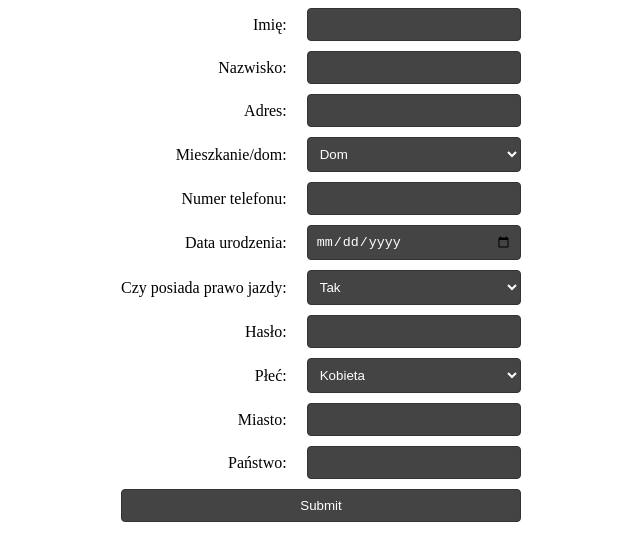
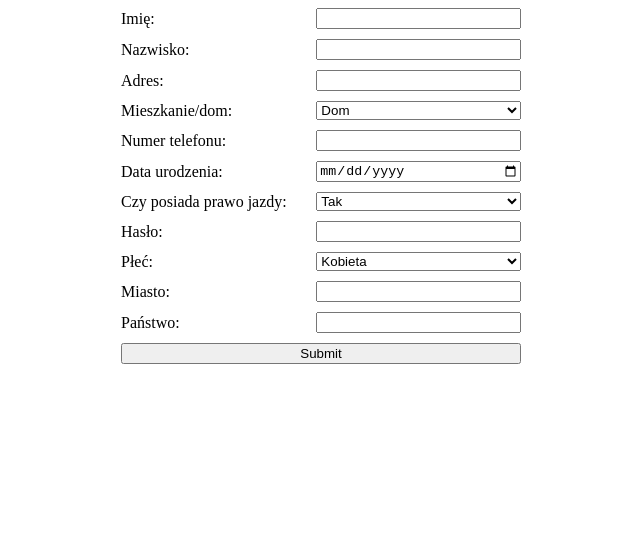
Before and after one commit to NaviteLogger/Web-Development, a plain HTML site: page lab2.html in a window 1280 px wide. Shown: the whole page, without its empty margins (319-959 px from the left). Drawn offline with Linux system fonts and the light colour scheme.

Commit message:
Updated styles to simply them

```diff
--- a/styles.css
+++ b/styles.css
@@ -11,7 +11,7 @@
 
 .user-form {
     display: grid;
-    grid-template-columns: auto 1fr;
+    grid-template-columns: auto;
     gap: 10px;
     max-width: 400px;
     margin: 0 auto;
@@ -20,18 +20,6 @@
 .user-form label {
     display: flex;
     align-items: center;
-    justify-content: flex-end;
-    padding-right: 10px;
-}
-
-.user-form input,
-.user-form select,
-.user-form button {
-    padding: 8px;
-    border: 1px solid #333;
-    background-color: #444;
-    color: white;
-    border-radius: 4px;
 }
 
 .user-form button {
```
